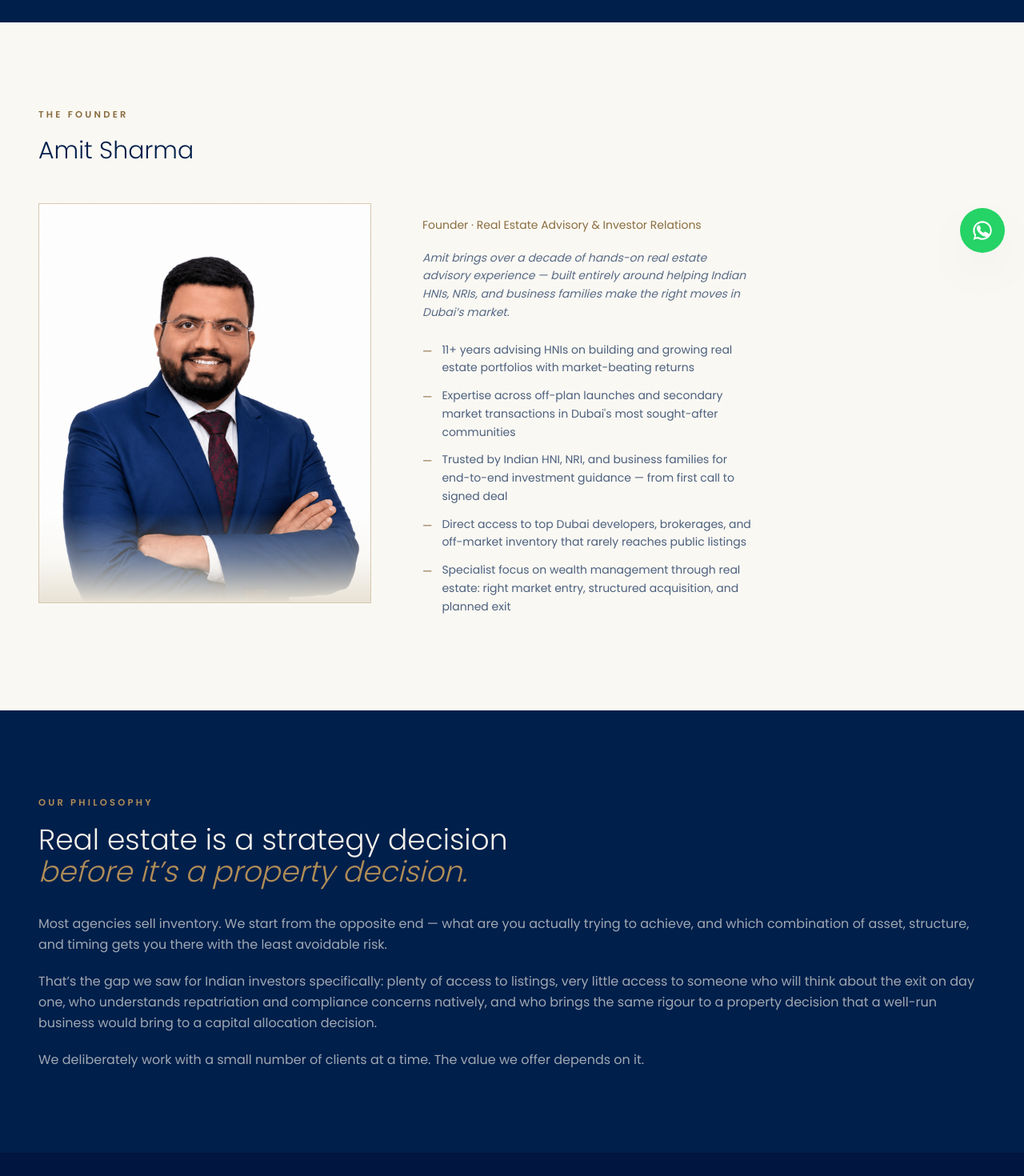
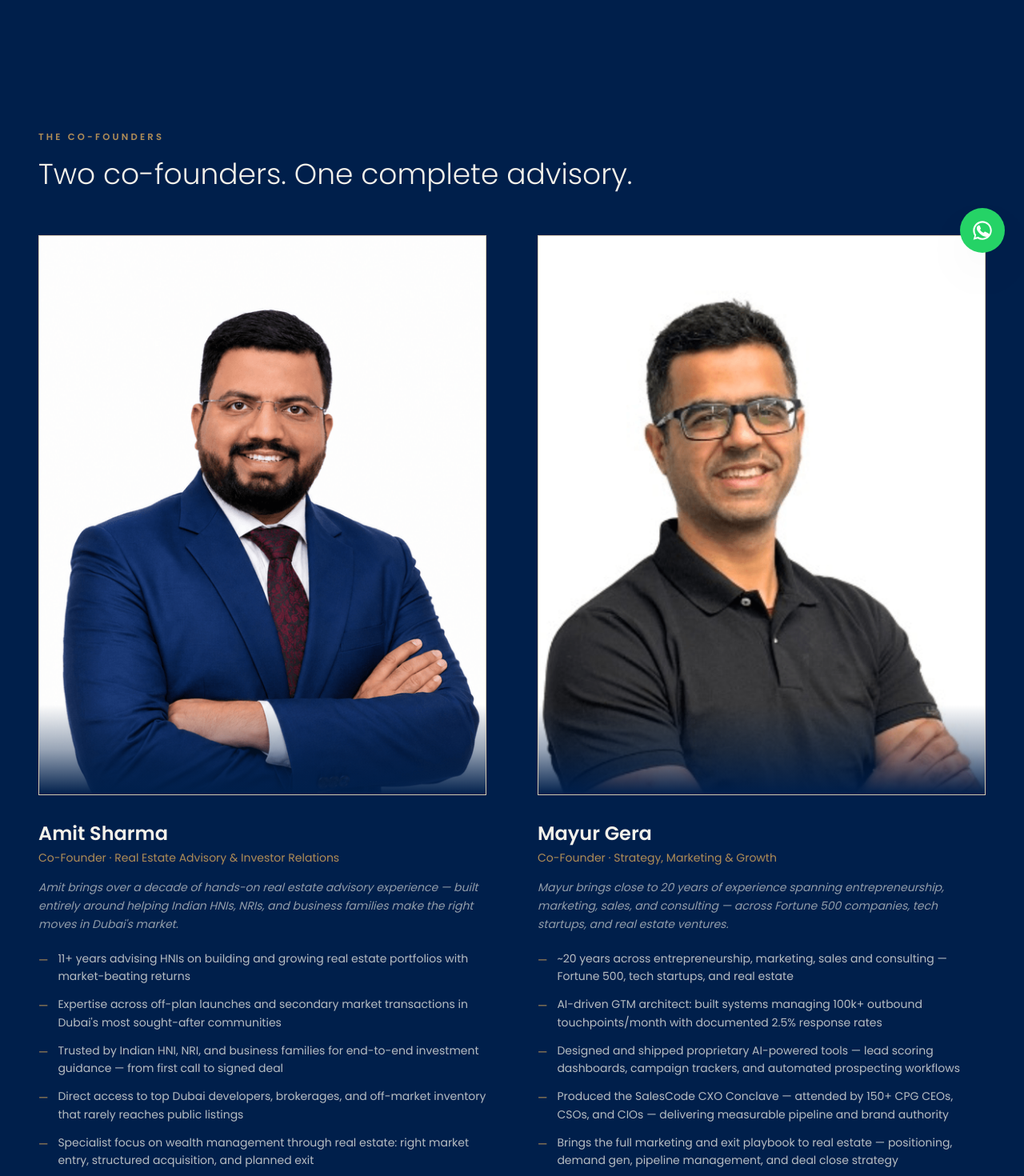
Before and after one commit to seikiproperties/website, a Next.js app: page /about in a window 1280 px wide. Shown: the part 460-1930 px from the top of the page at 80% size. Built offline with nearby package versions, Linux system fonts and the light colour scheme.

Commit message:
Restore Mayur on About page

```diff
--- a/src/app/about/page.tsx
+++ b/src/app/about/page.tsx
@@ -4,8 +4,37 @@ import type { Metadata } from "next";
 export const metadata: Metadata = {
   title: "About Us",
   description:
-    "Meet Amit Sharma, founder of Seiki Properties — over a decade of Dubai real estate expertise serving Indian HNIs, NRIs, and business owners.",
+    "Meet Amit Sharma and Mayur Gera, co-founders of Seiki Properties — deep real estate expertise and AI-driven marketing strategy in one firm.",
 };
+
+const founders = [
+  {
+    name: "Amit Sharma",
+    title: "Co-Founder · Real Estate Advisory & Investor Relations",
+    photo: "/images/founder-amit.png",
+    intro: "Amit brings over a decade of hands-on real estate advisory experience — built entirely around helping Indian HNIs, NRIs, and business families make the right moves in Dubai's market.",
+    bullets: [
+      "11+ years advising HNIs on building and growing real estate portfolios with market-beating returns",
+      "Expertise across off-plan launches and secondary market transactions in Dubai's most sought-after communities",
+      "Trusted by Indian HNI, NRI, and business families for end-to-end investment guidance — from first call to signed deal",
+      "Direct access to top Dubai developers, brokerages, and off-market inventory that rarely reaches public listings",
+      "Specialist focus on wealth management through real estate: right market entry, structured acquisition, and planned exit",
+    ],
+  },
+  {
+    name: "Mayur Gera",
+    title: "Co-Founder · Strategy, Marketing & Growth",
+    photo: "/images/founder-mayur.png",
+    intro: "Mayur brings close to 20 years of experience spanning entrepreneurship, marketing, sales, and consulting — across Fortune 500 companies, tech startups, and real estate ventures.",
+    bullets: [
+      "~20 years across entrepreneurship, marketing, sales and consulting — Fortune 500, tech startups, and real estate",
+      "AI-driven GTM architect: built systems managing 100k+ outbound touchpoints/month with documented 2.5% response rates",
+      "Designed and shipped proprietary AI-powered tools — lead scoring dashboards, campaign trackers, and automated prospecting workflows",
+      "Produced the SalesCode CXO Conclave — attended by 150+ CPG CEOs, CSOs, and CIOs — delivering measurable pipeline and brand authority",
+      "Brings the full marketing and exit playbook to real estate — positioning, demand gen, pipeline management, and deal close strategy",
+    ],
+  },
+];
 
 export default function AboutPage() {
   return (
@@ -14,98 +43,56 @@ export default function AboutPage() {
         <div className="container-x">
           <span className="eyebrow text-gold">About Seiki Properties</span>
           <h1 className="mt-5 text-3xl md:text-5xl font-light leading-tight max-w-3xl">
-            Built on real experience.
-            <span className="block italic text-gold">
-              Focused on real outcomes.
-            </span>
+            Deep real estate experience.
+            <span className="block italic text-gold">AI-driven strategy. One firm.</span>
           </h1>
           <p className="mt-6 text-cream/65 text-base md:text-lg max-w-2xl leading-relaxed">
-            Seiki Properties exists because Dubai real estate rewards one thing
-            above all else: deep on-ground access paired with the discipline to
-            prioritise investor outcomes over transaction volume.
+            Seiki Properties was built on a belief that Dubai real estate rewards two things that rarely live in the same place: deep on-ground access and the marketing and strategic rigour of a well-run business. We built the firm around both.
           </p>
         </div>
       </section>
 
-      {/* Founder */}
-      <section className="section bg-cream-light">
+      <section className="section bg-navy text-cream">
         <div className="container-x">
-          <span className="eyebrow text-gold-dark">The Founder</span>
-          <h2 className="mt-4 text-navy text-2xl md:text-3xl font-light leading-tight mb-12">
-            Amit Sharma
+          <span className="eyebrow text-gold">The Co-Founders</span>
+          <h2 className="mt-4 text-3xl md:text-4xl font-light leading-tight mb-14">
+            Two co-founders. One complete advisory.
           </h2>
-
-          <div className="grid grid-cols-1 lg:grid-cols-2 gap-16 max-w-4xl">
-            <div>
-              <div
-                className="relative aspect-[5/6] overflow-hidden mb-8 border border-gold/30 bg-cream-dark"
-              >
-                <Image
-                  src="/images/founder-amit.png"
-                  alt="Portrait of Amit Sharma, Founder of Seiki Properties"
-                  fill
-                  className="object-cover object-top"
-                  sizes="(max-width: 1024px) 100vw, 50vw"
-                />
-                <div className="absolute bottom-0 left-0 right-0 h-28 bg-gradient-to-t from-cream-dark via-cream/40 to-transparent pointer-events-none" />
+          <div className="grid grid-cols-1 lg:grid-cols-2 gap-16">
+            {founders.map((f) => (
+              <div key={f.name}>
+                <div className="relative aspect-[4/5] overflow-hidden mb-8 border border-gold/30 bg-cream-dark">
+                  <Image src={f.photo} alt={"Portrait of " + f.name} fill className="object-cover object-top" sizes="(max-width: 1024px) 100vw, 50vw" />
+                  <div className="absolute bottom-0 left-0 right-0 h-28 bg-gradient-to-t from-navy via-navy/40 to-transparent pointer-events-none" />
                 </div>
-            </div>
-
-            <div className="flex flex-col justify-center">
-              <p className="text-gold-dark text-sm mb-5">
-                Founder · Real Estate Advisory & Investor Relations
-              </p>
-              <p className="text-navy/65 text-sm leading-relaxed mb-6 italic">
-                Amit brings over a decade of hands-on real estate advisory
-                experience — built entirely around helping Indian HNIs, NRIs,
-                and business families make the right moves in Dubai&rsquo;s market.
-              </p>
+                <h2 className="text-2xl font-semibold">{f.name}</h2>
+                <p className="text-gold text-sm mt-1 mb-4">{f.title}</p>
+                <p className="text-cream/60 text-sm leading-relaxed mb-5 italic">{f.intro}</p>
                 <ul className="space-y-3">
-                {[
-                  "11+ years advising HNIs on building and growing real estate portfolios with market-beating returns",
-                  "Expertise across off-plan launches and secondary market transactions in Dubai's most sought-after communities",
-                  "Trusted by Indian HNI, NRI, and business families for end-to-end investment guidance — from first call to signed deal",
-                  "Direct access to top Dubai developers, brokerages, and off-market inventory that rarely reaches public listings",
-                  "Specialist focus on wealth management through real estate: right market entry, structured acquisition, and planned exit",
-                ].map((b, i) => (
-                  <li key={i} className="flex items-start gap-3 text-navy/70 text-sm leading-relaxed">
-                    <span className="text-gold-dark mt-0.5 shrink-0">—</span>
+                  {f.bullets.map((b, i) => (
+                    <li key={i} className="flex items-start gap-3 text-cream/75 text-sm leading-relaxed">
+                      <span className="text-gold mt-0.5 shrink-0">—</span>
                       <span>{b}</span>
                     </li>
                   ))}
                 </ul>
               </div>
+            ))}
           </div>
         </div>
       </section>
 
-      {/* Philosophy */}
-      <section className="section bg-navy text-cream">
+      <section className="section bg-cream-light">
         <div className="container-x max-w-3xl">
-          <span className="eyebrow text-gold">Our Philosophy</span>
-          <h2 className="mt-4 text-3xl md:text-4xl font-light leading-tight mb-8">
+          <span className="eyebrow text-gold-dark">Our Philosophy</span>
+          <h2 className="mt-4 text-navy text-3xl md:text-4xl font-light leading-tight mb-8">
             Real estate is a strategy decision
-            <span className="block italic text-gold">before it&rsquo;s a property decision.</span>
+            <span className="block italic text-gold-dark"> before it is a property decision.</span>
           </h2>
-          <div className="space-y-5 text-cream/65 text-base leading-relaxed">
-            <p>
-              Most agencies sell inventory. We start from the opposite end —
-              what are you actually trying to achieve, and which combination of
-              asset, structure, and timing gets you there with the least
-              avoidable risk.
-            </p>
-            <p>
-              That&rsquo;s the gap we saw for Indian investors specifically: plenty
-              of access to listings, very little access to someone who will
-              think about the exit on day one, who understands repatriation and
-              compliance concerns natively, and who brings the same rigour to a
-              property decision that a well-run business would bring to a
-              capital allocation decision.
-            </p>
-            <p>
-              We deliberately work with a small number of clients at a time.
-              The value we offer depends on it.
-            </p>
+          <div className="space-y-5 text-navy/65 text-base leading-relaxed">
+            <p>Most agencies sell inventory. We start from the opposite end — what are you actually trying to achieve, and which combination of asset, structure, and timing gets you there with the least avoidable risk.</p>
+            <p>That is the gap we saw for Indian investors specifically: plenty of access to listings, very little access to someone who will think about the exit on day one, who understands repatriation and compliance concerns natively, and who brings the same rigour to a property decision that a well-run business would bring to a capital allocation decision.</p>
+            <p>We deliberately work with a small number of clients at a time. The value we offer depends on it.</p>
           </div>
         </div>
       </section>
```
Lines whose indentation alone changed are shown as unchanged.
